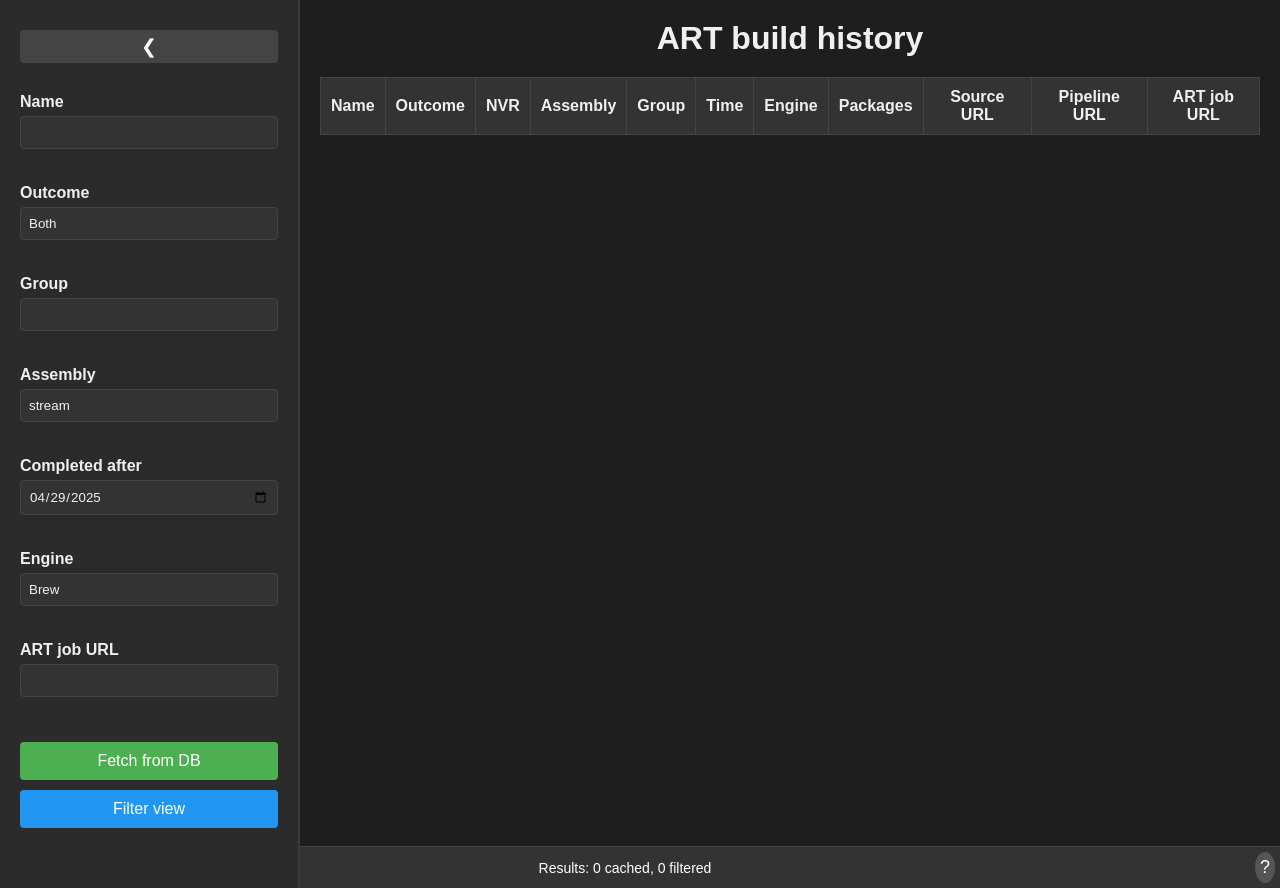
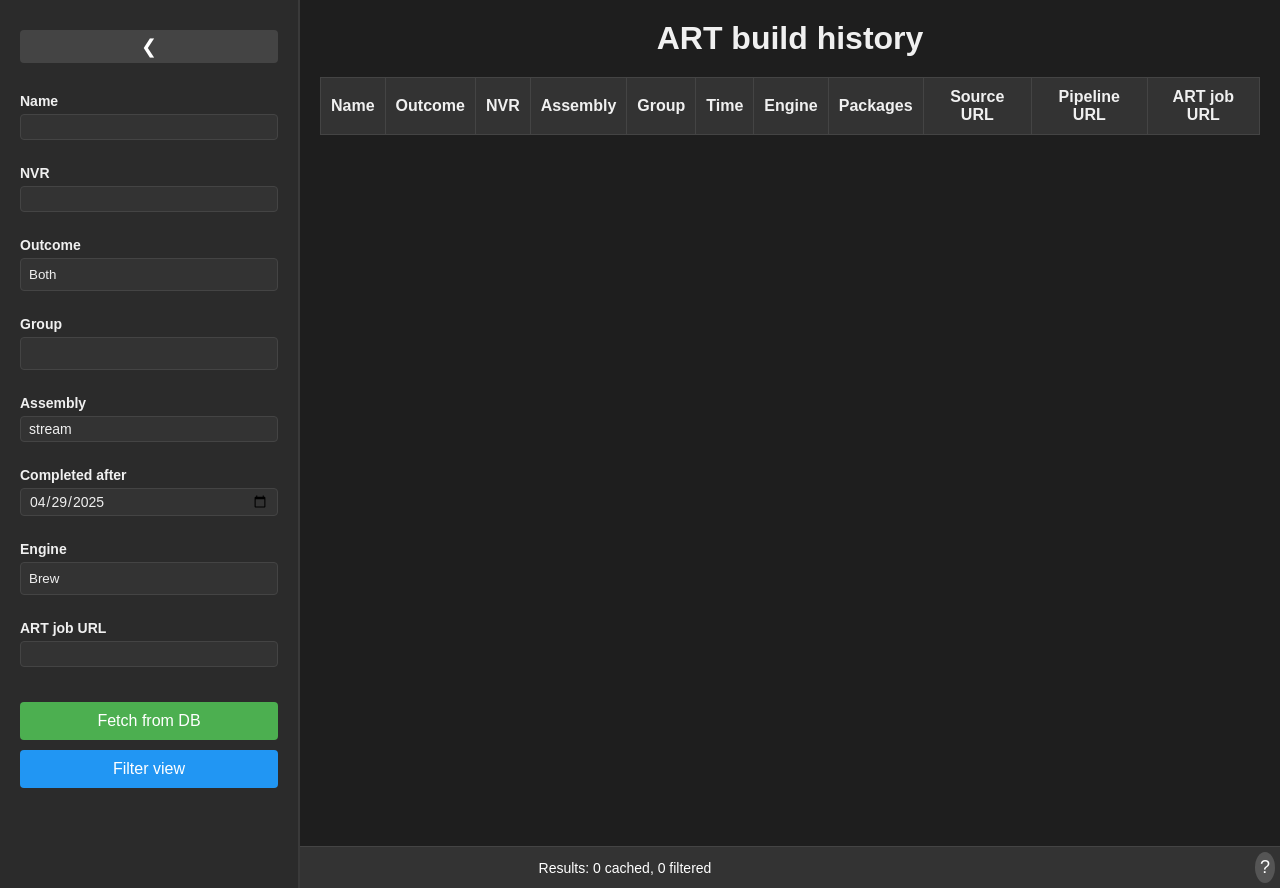
Before and after one commit to openshift-eng/art-dashboard-ui, a Flask app: page / in a window 1280 px wide. Run offline with Flask 3, Linux system fonts and the light colour scheme; data that the repository does not hold is empty.

Commit message:
Search builds by NVR

```diff
--- a/app.py
+++ b/app.py
@@ -137,10 +137,13 @@ class KonfluxBuildHistory(Flask):
         else:
             where_clauses['outcome'] = params['outcome']
 
-        params['name'] = params['name'].strip()
+        name = params['name'].strip()
+        nvr = params['nvr'].strip()
         extra_patterns = {}
-        if params['name']:
-            extra_patterns['name'] = params['name']
+        if name:
+            extra_patterns['name'] = name
+        if nvr:
+            extra_patterns['nvr'] = nvr
         if params['art-job-url']:
             extra_patterns['art_job_url'] = params['art-job-url']
 
--- a/static/script.js
+++ b/static/script.js
@@ -117,6 +117,12 @@ document.addEventListener("DOMContentLoaded", () => {
             // Clear the dropdown
             versionDropdown.innerHTML = "";
 
+            // Add a "-" entry to match any version
+            option = document.createElement("option");
+            option.value = '-';
+            option.textContent = '-';
+            versionDropdown.appendChild(option)
+
             // Populate the dropdown with fetched options
             versions.forEach((version) => {
                 const option = document.createElement("option");
@@ -124,12 +130,6 @@ document.addEventListener("DOMContentLoaded", () => {
                 option.textContent = version;
                 versionDropdown.appendChild(option);
             });
-
-            // Add a "-" entry to match any version
-            option = document.createElement("option");
-            option.value = '-';
-            option.textContent = '-';
-            versionDropdown.appendChild(option)
 
             // Preserve the group value from the query string if present
             const currentGroup = initialQueryParams?.group;
--- a/static/style.css
+++ b/static/style.css
@@ -69,7 +69,7 @@ body {
 }
 
 .input-container {
-    margin-bottom: 35px;
+    margin-bottom: 25px;
 }
 
 label {
@@ -80,10 +80,14 @@ label {
 
 input {
     width: 100%;
-    padding: 8px;
+    padding: 4px 8px;
     border: 1px solid #444;
     border-radius: 4px;
     background-color: #333;
+}
+
+form input, form label {
+    font-size: 14px;
 }
 
 input[type="text"] {
--- a/templates/index.html
+++ b/templates/index.html
@@ -14,6 +14,10 @@
                 <div class="input-container">
                     <label for="name">Name</label>
                     <input type="text" id="name" name="name">
+                </div>
+                <div class="input-container">
+                    <label for="nvr">NVR</label>
+                    <input type="text" id="nvr" name="nvr">
                 </div>
                 <div class="input-container">
                     <label for="outcome">Outcome</label>
```
